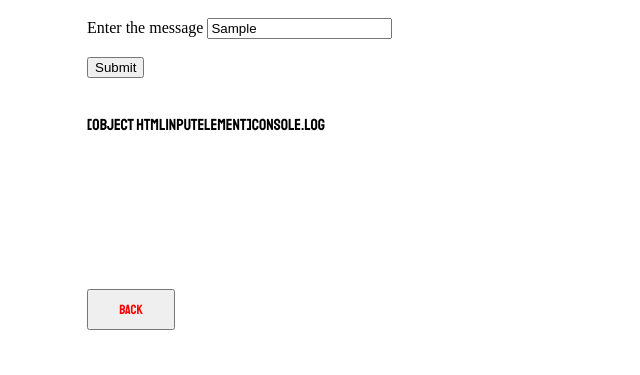
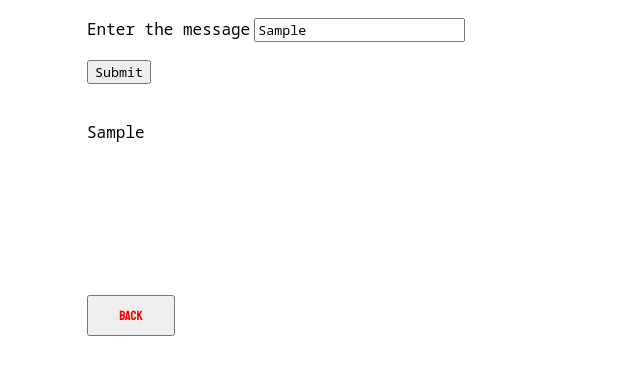
Before and after one commit to Dig-Dug/funprjkts.github.io, a plain HTML site: page theMessage/index.html in a window 1280 px wide. Both pictures are taken after typing "Sample" into the empty fields and a click on the input "Submit". Shown: the part 123-498 px from the top of the page, without its empty margins (407-1047 px from the left). Drawn offline with Linux system fonts and the light colour scheme.

Commit message:
commit..

```diff
--- a/theMessage/msg.js
+++ b/theMessage/msg.js
@@ -7,55 +7,17 @@ function messageIt() {
 
    if (!document.getElementById("parent")) {
    let msg = document.createElement("p");
-   msg.innerHTML = '<p id="parent" name = "parent"> ' +fname +"console.log" + '</p>';
+   msg.innerHTML = '<p id="parent" name = "parent"> ' + fname.value  + '</p>';
    document.getElementById("here").appendChild(msg);
 
    const buttonElement = document.getElementById('here');
    buttonElement.addEventListener('click', function () {
         console.log("kkk")
-   }) };
-}
+   })
+  return;
+  };
+
+logIt();
 
 
-/** if (!document.getElementById("parent")) {
-
-    for (var i = 0; i < items.length; i++) {
-
-      let quo = document.createElement("p");
-      let aut = document.createElement("h5");
-
-      quo.innerHTML = '<p id="parent" name = "parent"> ' + items[moth].quote + '</p>';
-      aut.innerHTML = '<h5 id="parent" name = "parent">' + items[moth].author + '</h5>';
-
-
-      console.log(items[moth].quote);
-      document.getElementById("new").appendChild(quo);
-      document.getElementById("new").appendChild(aut);
-
-      const buttonElement = document.getElementById('news-story')
-      buttonElement.addEventListener('click', function () {
-
-        console.log("ke--pasa");
-
-
-
-        let o = document.getElementById("new");
-        let d = document.getElementById("new");
-
-        while (o.firstChild) {
-          o.removeChild(o.firstChild);
-        }
-
-
-        parseURLParams()
-        return;
-
-      });
-
-
-      parseURLParams();
-
-      return;
-    }
   }
-} */
--- a/theMessage/style.css
+++ b/theMessage/style.css
@@ -1,6 +1,6 @@
 
 @import url('https://fonts.googleapis.com/css2?family=Staatliches&display=swap');
-
+@import url('https://fonts.googleapis.com/css2?family=Noto+Sans+Mono&display=swap');
 body{
   margin-top: 80px;margin-bottom: 800px;
 }
@@ -24,6 +24,12 @@ body{
 #x {
   margin-left: 486px;
 }
+input {
+  font-family: 'Noto Sans Mono', monospace;
+}
+label {
+  font-family: 'Noto Sans Mono', monospace;
+}
 
 
 h1{
@@ -31,7 +37,7 @@ h1{
   color: #bac3c3;
 }
 p{
-  font-family: 'Staatliches', cursive;
+  font-family: 'Noto Sans Mono', monospace;
   margin-left: 0px;
   color: rgb(0, 0, 0);
 }
```
